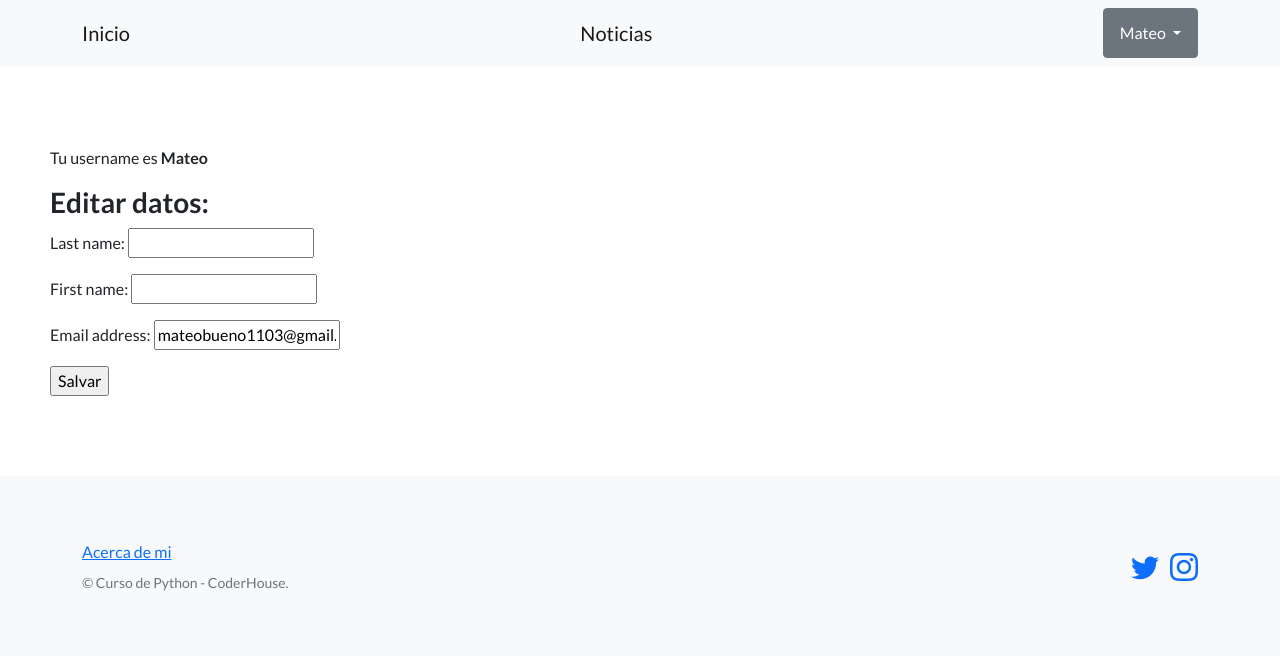
After one commit to MateoBueno/Proyecto-Final-Bueno, a Django app: page /usuarios/Editar-Perfil/ in a window 1280 px wide. The commit adds this page. Shown: the top 656 px of the page. Run offline with Django 4.2, Linux system fonts and the light colour scheme; a user stored in the database is signed in; some libraries are stand-ins or nearby versions.

Commit message:
agregado de la funcion de editar datos

```diff
--- a/myblog/pagina_blog/templates/pagina_blog/base.html
+++ b/myblog/pagina_blog/templates/pagina_blog/base.html
@@ -27,7 +27,19 @@
                 <a class="navbar-brand" href="{% url 'inicio' %}">Inicio</a>
                 <a class="navbar-brand" href="{% url 'listar_noticias' %}">Noticias</a>
                 {% if user.is_authenticated %}
-                <a class="btn btn-danger" href="{% url 'logout' %}">Cerrar sesion</a>
+                <div class="dropdown">
+                    <button class="btn btn-secondary dropdown-toggle" type="button" data-bs-toggle="dropdown" aria-expanded="false">
+                      {{ user.username }}
+                    </button>
+                    <ul class="dropdown-menu">
+                        <li>
+                            <a class="dropdown-item" href="{% url 'editar_perfil' %}">Editar mis datos</a>
+                        </li>
+                        <li>
+                            <a class="dropdown-item" href="{% url 'logout' %}"><strong>Cerrar sesion</strong></a>
+                        </li>
+                    </ul>
+                  </div>
                 {% else %}
                 <a class="btn btn-secondary" href="{% url 'registro' %}">Registrarse</a>
                 <a class="btn btn-primary" href="{% url 'login' %}">Iniciar sesion</a>
--- a/myblog/usuarios/forms.py
+++ b/myblog/usuarios/forms.py
@@ -10,3 +10,9 @@ class UserRegisterForm(UserCreationForm):
     class Meta:
         model = User
         fields = ['last_name','first_name','username','email','password1','password2']
+
+class UserUpdateForm(forms.ModelForm):
+
+    class Meta:
+        model = User
+        fields = ['last_name','first_name','email']
--- /dev/null
+++ b/myblog/usuarios/templates/usuarios/edit_perfil.html
@@ -0,0 +1,12 @@
+{% extends "pagina_blog/base.html" %}
+
+{% block contenido %}
+<p>Tu username es <b>{{ object.username }}</b></p>
+
+<h3>Editar datos:</h3>
+<form method="post">
+  {% csrf_token %}
+  {{ form.as_p }}
+  <input type="submit" value="Salvar"/>
+</form>
+{% endblock contenido %}
--- a/myblog/usuarios/urls.py
+++ b/myblog/usuarios/urls.py
@@ -1,9 +1,10 @@
 from django.urls import path, include
-from usuarios.views import registro, login_view, CustomLogoutView
+from usuarios.views import registro, login_view, CustomLogoutView, ProfileUpdateView
 
 
 urlpatterns = [
     path('registro/', registro, name="registro"),
     path('login/', login_view, name="login"),
     path('logout/', CustomLogoutView.as_view(), name="logout"),
+    path('Editar-Perfil/', ProfileUpdateView.as_view(), name="editar_perfil")
 ]
--- a/myblog/usuarios/views.py
+++ b/myblog/usuarios/views.py
@@ -4,10 +4,11 @@ from django.contrib.auth.models import User
 from django.contrib.auth import login, authenticate
 from django.contrib.auth.forms import AuthenticationForm
 from django.contrib.auth.views import LogoutView
+from django.views.generic import ListView, CreateView, DetailView, UpdateView, DeleteView
 from django.contrib.auth.decorators import login_required
 from django.contrib.auth.mixins import LoginRequiredMixin
 
-from usuarios.forms import UserRegisterForm
+from usuarios.forms import UserRegisterForm, UserUpdateForm
 
 def registro(request):
     if request.method == "POST":
@@ -53,3 +54,12 @@ def login_view(request):
 class CustomLogoutView(LoginRequiredMixin,LogoutView):
     template_name = 'usuario/logout.html'
     next_page = reverse_lazy('inicio')
+
+class ProfileUpdateView(LoginRequiredMixin, UpdateView):
+    model = User
+    form_class = UserUpdateForm
+    success_url = reverse_lazy('inicio')
+    template_name = 'usuarios/edit_perfil.html'
+
+    def get_object(self, queryset=None):
+        return self.request.user
```
Also changed, not shown: myblog/db.sqlite3.
